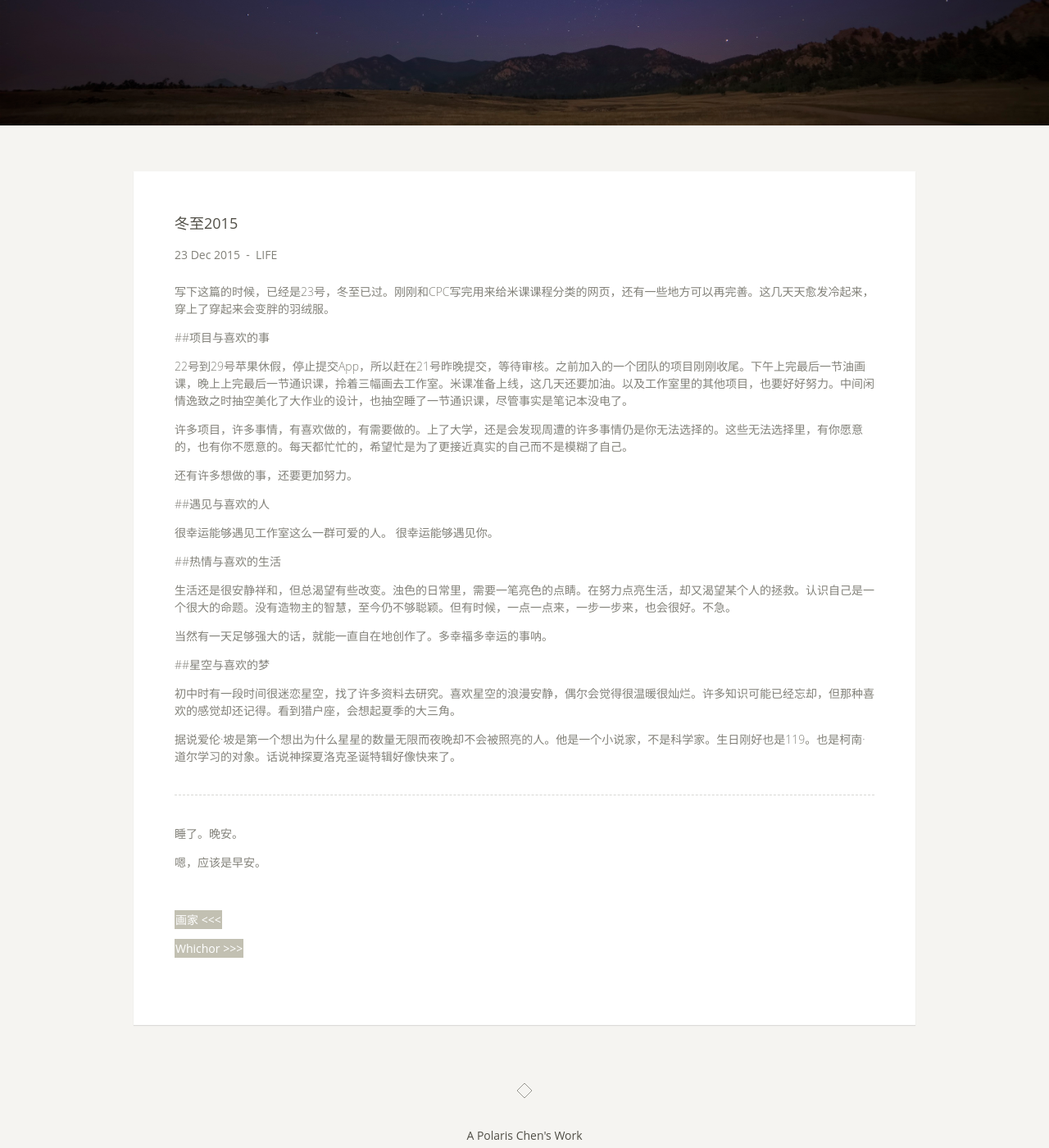
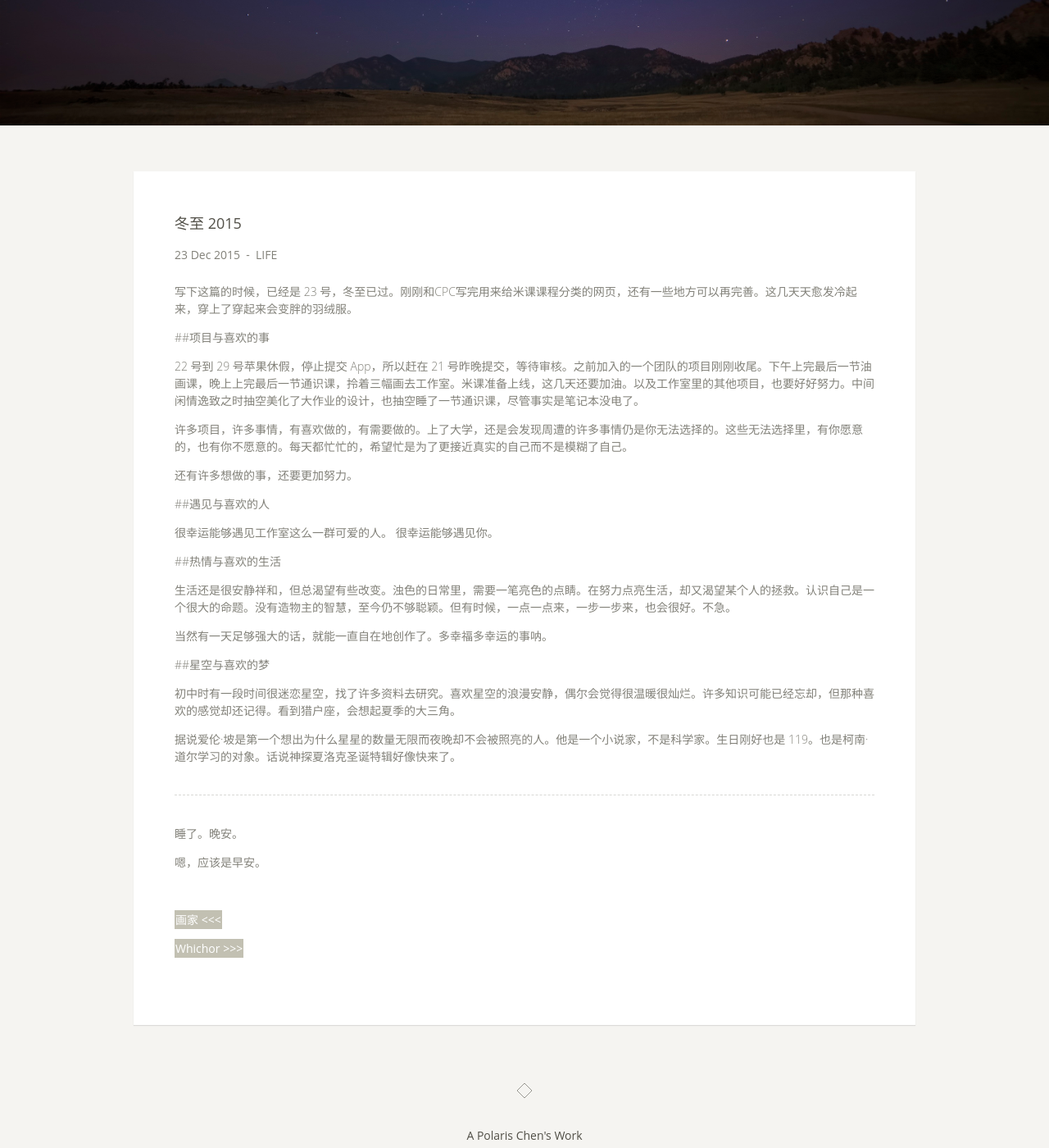
Before and after one commit to pol-chen/BUS1996, a Jekyll site: the page built from _posts/2015-12-23-winter-solstice-2015.md, in a window 1280 px wide and 1400 px high, scrolled down 677 px. Shown: the whole window at 82% size. Built offline with Jekyll 4.4.1, drawn with Linux system fonts in a browser that asks for light colours; some web fonts are replaced; comment, search, counter and statistics services are not loaded.

Commit message:
Fix typo

```diff
--- a/_posts/2015-12-23-winter-solstice-2015.md
+++ b/_posts/2015-12-23-winter-solstice-2015.md
@@ -1,16 +1,16 @@
 ---
 layout: post
 category: life
-title: 冬至2015
+title: 冬至 2015
 ---
 
-写下这篇的时候，已经是23号，冬至已过。刚刚和CPC写完用来给米课课程分类的网页，还有一些地方可以再完善。这几天天愈发冷起来，穿上了穿起来会变胖的羽绒服。
+写下这篇的时候，已经是 23 号，冬至已过。刚刚和CPC写完用来给米课课程分类的网页，还有一些地方可以再完善。这几天天愈发冷起来，穿上了穿起来会变胖的羽绒服。
 
 <!-- more -->
 
 ##项目与喜欢的事
 
-22号到29号苹果休假，停止提交App，所以赶在21号昨晚提交，等待审核。之前加入的一个团队的项目刚刚收尾。下午上完最后一节油画课，晚上上完最后一节通识课，拎着三幅画去工作室。米课准备上线，这几天还要加油。以及工作室里的其他项目，也要好好努力。中间闲情逸致之时抽空美化了大作业的设计，也抽空睡了一节通识课，尽管事实是笔记本没电了。
+22 号到 29 号苹果休假，停止提交 App，所以赶在 21 号昨晚提交，等待审核。之前加入的一个团队的项目刚刚收尾。下午上完最后一节油画课，晚上上完最后一节通识课，拎着三幅画去工作室。米课准备上线，这几天还要加油。以及工作室里的其他项目，也要好好努力。中间闲情逸致之时抽空美化了大作业的设计，也抽空睡了一节通识课，尽管事实是笔记本没电了。
 
 许多项目，许多事情，有喜欢做的，有需要做的。上了大学，还是会发现周遭的许多事情仍是你无法选择的。这些无法选择里，有你愿意的，也有你不愿意的。每天都忙忙的，希望忙是为了更接近真实的自己而不是模糊了自己。
 
@@ -31,7 +31,7 @@ title: 冬至2015
 
 初中时有一段时间很迷恋星空，找了许多资料去研究。喜欢星空的浪漫安静，偶尔会觉得很温暖很灿烂。许多知识可能已经忘却，但那种喜欢的感觉却还记得。看到猎户座，会想起夏季的大三角。
 
-据说爱伦·坡是第一个想出为什么星星的数量无限而夜晚却不会被照亮的人。他是一个小说家，不是科学家。生日刚好也是119。也是柯南·道尔学习的对象。话说神探夏洛克圣诞特辑好像快来了。
+据说爱伦·坡是第一个想出为什么星星的数量无限而夜晚却不会被照亮的人。他是一个小说家，不是科学家。生日刚好也是 119。也是柯南·道尔学习的对象。话说神探夏洛克圣诞特辑好像快来了。
 
 ---
 
```
Also changed, not shown: _posts/2015-11-17-morning.md (+1 -1 lines), _posts/2015-11-18-painter.md (+2 -2 lines).
